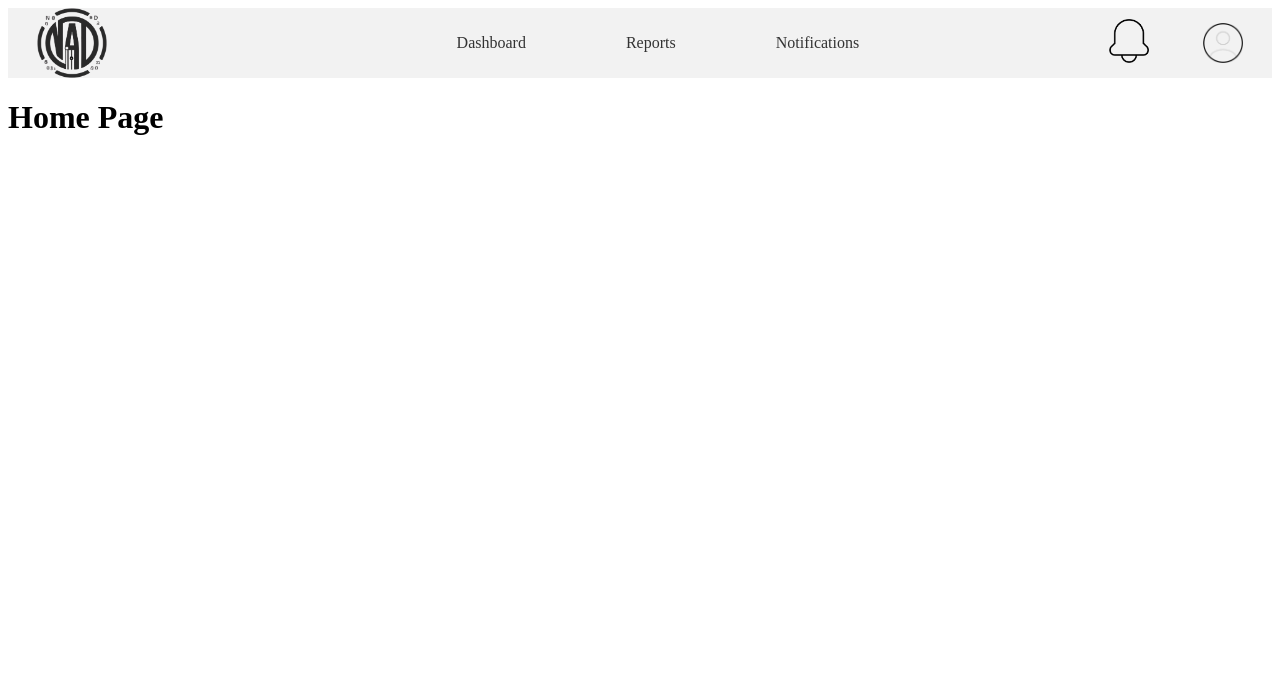
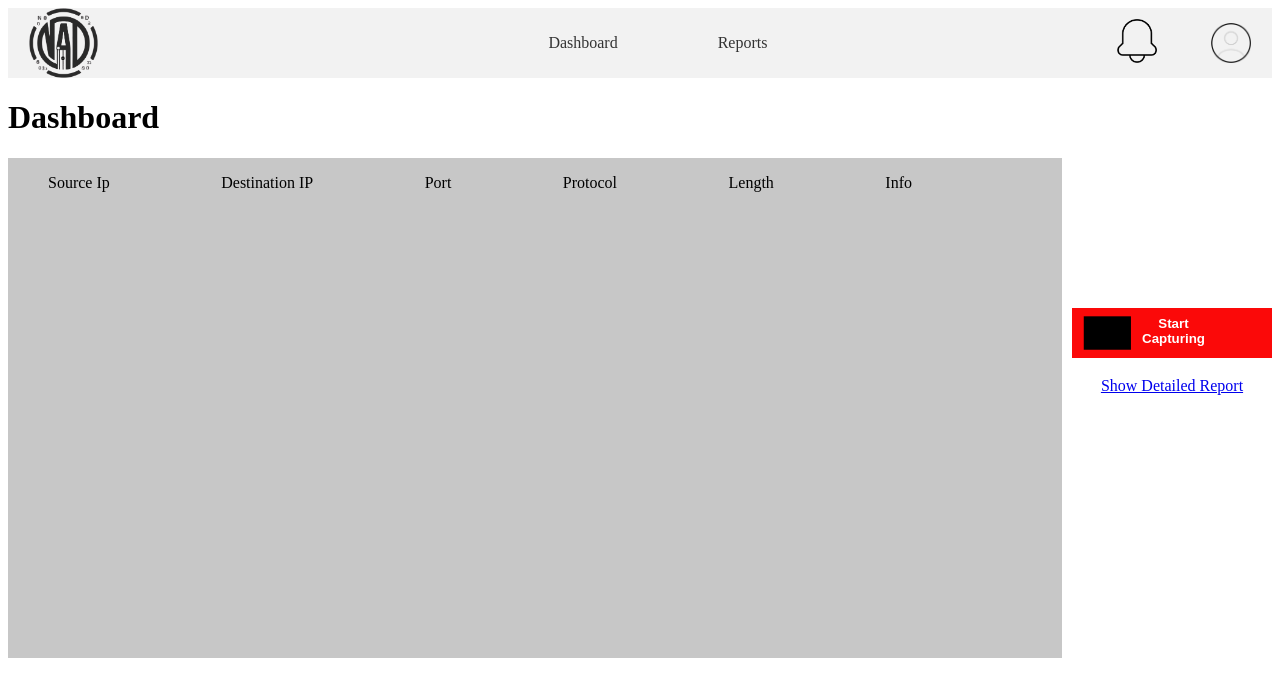
Before and after one commit to Bedagya-Joshi/AnomalyND, a Django app: page /home/ in a window 1280 px wide. Shown: the top 697 px of the page. Run offline with Django 5.2, Linux system fonts and the light colour scheme.

Commit message:
UI changes

```diff
--- a/networkAnamolyDetector/NAD/static/script.js
+++ b/networkAnamolyDetector/NAD/static/script.js
@@ -1,5 +1,6 @@
 const profileImage = document.getElementById("profile");
 const dropdown = document.getElementById("profileDropdownContent");
+
 let timeoutId;
 
 document.getElementById("profile").addEventListener("mouseover", function (event) {
@@ -28,3 +29,20 @@
         dropdown.classList.remove("show");
         }, 100);
 });
+
+
+const toggleBtn = document.getElementById("toggleBtn");
+const offImg = document.getElementById("off");
+const onImg = document.getElementById("on");
+const statusText = document.getElementById("status");
+
+toggleBtn.addEventListener("click", () => {
+  offImg.classList.toggle("active");
+  onImg.classList.toggle("active");
+
+  if (offImg.classList.contains("active")) {
+    statusText.textContent = "Start Capturing";
+  } else {
+    statusText.textContent = "Stop Capturing";
+  }
+});
--- a/networkAnamolyDetector/NAD/static/styles.css
+++ b/networkAnamolyDetector/NAD/static/styles.css
@@ -1,6 +1,5 @@
 nav {
     background-color: #f2f2f2;
-    /* padding: 10px; */
     display: flex;
     justify-content: center;
     align-items: center;
@@ -25,11 +24,11 @@
 #logo{
     width: auto;
     height: 70px;
-    margin-right: 300px;
+    margin-right: 400px;
 }
 
 #notification{
-    padding-left: 200px;
+    padding-left: 300px;
     width: 40px;
     height: auto;
     cursor: pointer;
@@ -72,20 +71,17 @@
     margin: 0 auto;
     font-size: larger;
     text-align: center;
-    /* Center the content within the form */
 }
 
 .button-container {
     margin-top: 20px;
     width: auto;
     height: 100px;
-    /* Make the button container full width */
     text-align: center;
 }
 
 .button-container button {
     padding: 5px 15px;
-    /* Adjust padding for larger button size */
     font-size: 18px;
 }
 
@@ -102,3 +98,67 @@
     font-weight: 900;
     font-size: larger;
 }
+
+#results{
+    background: #00000038;
+    padding-bottom: 450px;
+    flex: 1;
+}
+
+#capture{
+    padding-left: 10px;
+}
+
+#dashboard{
+    display: flex;
+}
+
+#netResults{
+    display: flex;
+    list-style: none;
+    flex-direction: row;
+    justify-content: space-between;
+}
+
+#netResults li:nth-last-child(1){
+    margin-right: 150px;
+}
+
+#toggleBtn {
+    border: none;
+    background: none;
+    cursor: pointer;
+    position: relative;
+    margin:0;
+    padding:0;
+    width: 200px;
+}
+
+#toggleBtn img {
+    position: absolute;
+    top: 0;
+    left: 0;
+    width: 200px;
+    height: 50px;
+    display:none;
+}
+
+#toggleBtn .active {
+    display: block;
+}
+
+#status {
+    position: relative;
+    display:flex;
+    margin-top: 173px;
+    padding-left:170px;
+    transform: translate(-50%, -50%);
+    color: white;
+    font-weight: bold;
+}
+
+#details{
+    display: flex;
+    margin-top:30px;
+    justify-content: center;
+}
--- a/networkAnamolyDetector/NAD/templates/home.html
+++ b/networkAnamolyDetector/NAD/templates/home.html
@@ -2,5 +2,26 @@
 
 {% block content %}
 {% include 'nav.html' %}
-<h1>Home Page</h1>
+{% load static %}
+<h1>Dashboard</h1>
+<div id="dashboard">
+    <div id="results">
+        <ul id="netResults">
+            <li>Source Ip</li>
+            <li>Destination IP</li>
+            <li>Port</li>
+            <li>Protocol</li>
+            <li>Length</li>
+            <li>Info</li>
+        </ul>
+    </div>
+    <div id="capture">
+        <button id="toggleBtn" style="height: 50px;">
+            <img src={% static "off.png"%} alt="Off" id="off" class="active" style="margin-top: 150px;">
+            <img src={% static "on.png"%} alt="On" id="on" style="margin-top: 150px;">
+            <span id="status">Start Capturing</span>
+        </button>
+    <a id="details" href="{% url 'reports' %}">Show Detailed Report</a></li>
+    </div>
+</div>
 {% endblock content %}
--- a/networkAnamolyDetector/NAD/templates/nav.html
+++ b/networkAnamolyDetector/NAD/templates/nav.html
@@ -13,10 +13,10 @@
         <ul>
             <li><a href="{% url 'home' %}">Dashboard</a></li>
             <li><a href="{% url 'reports' %}">Reports</a></li>
-            <li><a href="{% url 'notifications' %}">Notifications</a></li>
+            {% comment %} <li><a href="{% url 'notifications' %}">Notifications</a></li> {% endcomment %}
         </ul>
         <div class="user-profile">
-            <img id="notification" src="{% static 'notification.png' %}" alt="Notification">
+            <a href="{% url 'notifications' %}"><img id="notification" src="{% static 'notification.png' %}" alt="Notification"></a>
             <img id="profile" src="{% static 'profile.png' %}" alt="Profile" class="profile-image">
             <div class="dropdown-content" id="profileDropdownContent">
                 <p>Hello! {{ user.username }}</p>
```
Also changed, not shown: networkAnamolyDetector/static/script.js (+24 -4 lines), networkAnamolyDetector/static/styles.css (+18 -4 lines), networkAnamolyDetector/NAD/static/off.png (added), networkAnamolyDetector/NAD/static/on.png (added), networkAnamolyDetector/db.sqlite3, networkAnamolyDetector/static/off.png (added), networkAnamolyDetector/static/on.png (added).
